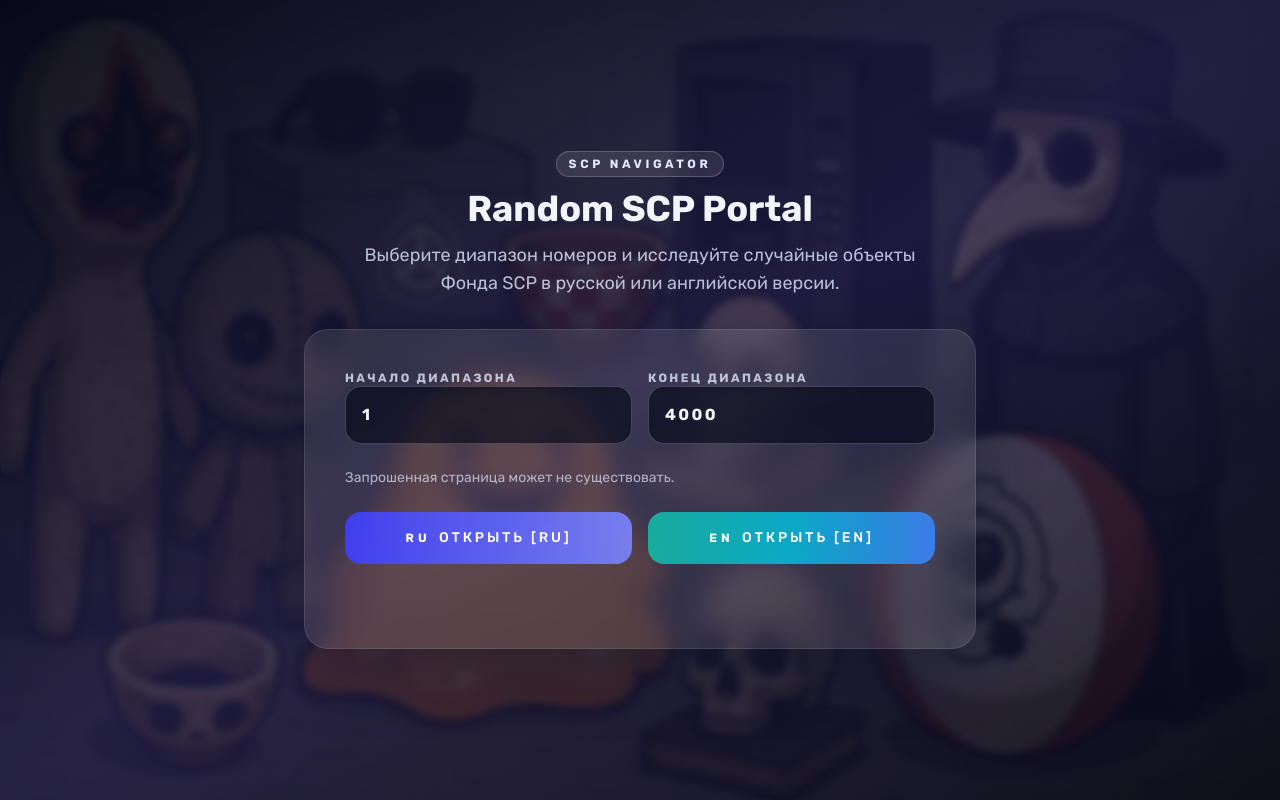
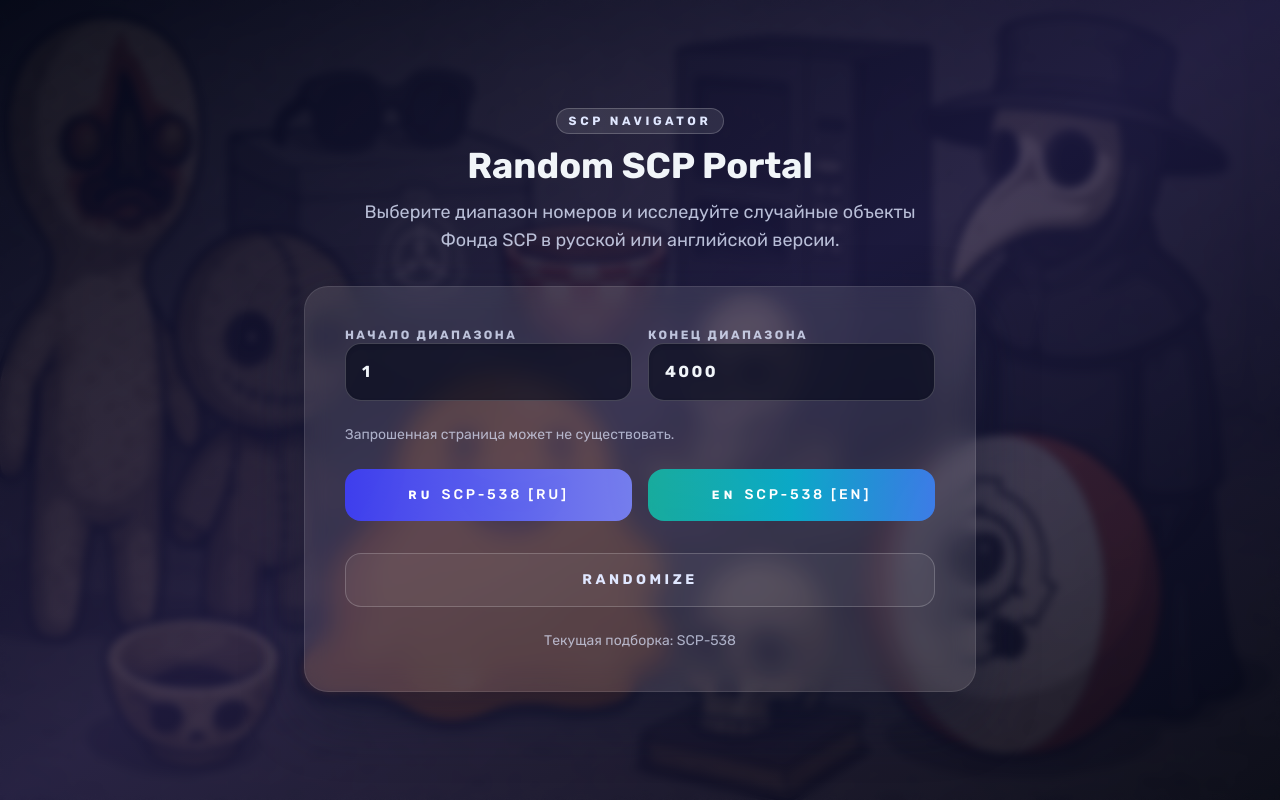
Before and after one commit to Arin112/random_scp, a plain HTML site: page index.html in a window 1280 px wide. Drawn offline with nearby package versions, Linux system fonts and the light colour scheme.

Commit message:
Refactor random SCP link generation UI
Replaces RU/EN open buttons with disabled anchor links that update after randomization, adds a 'Randomize' button, and improves feedback handling. This refactor streamlines the user flow and makes link generation more accessible and clear.

```diff
--- a/index.html
+++ b/index.html
@@ -103,46 +103,57 @@
             </p>
           </div>
           <div class="grid gap-4 sm:grid-cols-2">
-            <button
-              type="button"
-              id="open-ru"
-              class="group relative overflow-hidden rounded-2xl px-6 py-4 font-semibold uppercase tracking-[0.25em] text-sm text-white transition hover:shadow-aurora focus:outline-none focus-visible:ring-4 focus-visible:ring-white/60"
+            <a
+              id="link-ru"
+              href="#"
+              target="_blank"
+              rel="noopener"
+              class="group relative overflow-hidden rounded-2xl px-6 py-4 font-semibold uppercase tracking-[0.25em] text-sm text-white transition hover:shadow-aurora focus:outline-none focus-visible:ring-4 focus-visible:ring-white/60 pointer-events-none opacity-60"
+              aria-disabled="true"
             >
               <span
                 class="absolute inset-0 bg-gradient-to-r from-scp-iris-600 via-scp-iris-500 to-scp-iris-400 opacity-90 transition duration-300 group-hover:opacity-100"
               ></span>
               <span class="relative flex items-center justify-center gap-2">
-                <span class="hidden sm:inline text-xs tracking-[0.35em]"
-                  >RU</span
-                >
-                <span class="text-sm font-medium tracking-[0.2em]"
-                  >Открыть [RU]</span
-                >
+                <span class="hidden sm:inline text-xs tracking-[0.35em]">RU</span>
+                <span
+                  id="label-ru"
+                  class="text-sm font-medium tracking-[0.2em]"
+                ></span>
               </span>
-            </button>
-            <button
-              type="button"
-              id="open-en"
-              class="group relative overflow-hidden rounded-2xl px-6 py-4 font-semibold uppercase tracking-[0.25em] text-sm text-white transition hover:shadow-aurora focus:outline-none focus-visible:ring-4 focus-visible:ring-white/60"
+            </a>
+            <a
+              id="link-en"
+              href="#"
+              target="_blank"
+              rel="noopener"
+              class="group relative overflow-hidden rounded-2xl px-6 py-4 font-semibold uppercase tracking-[0.25em] text-sm text-white transition hover:shadow-aurora focus:outline-none focus-visible:ring-4 focus-visible:ring-white/60 pointer-events-none opacity-60"
+              aria-disabled="true"
             >
               <span
                 class="absolute inset-0 bg-gradient-to-r from-teal-500 via-cyan-500 to-blue-500 opacity-90 transition duration-300 group-hover:opacity-100"
               ></span>
               <span class="relative flex items-center justify-center gap-2">
-                <span class="hidden sm:inline text-xs tracking-[0.35em]"
-                  >EN</span
-                >
-                <span class="text-sm font-medium tracking-[0.2em]"
-                  >Открыть [EN]</span
-                >
+                <span class="hidden sm:inline text-xs tracking-[0.35em]">EN</span>
+                <span
+                  id="label-en"
+                  class="text-sm font-medium tracking-[0.2em]"
+                ></span>
               </span>
-            </button>
+            </a>
           </div>
+          <button
+            type="button"
+            id="randomize"
+            class="mt-2 flex w-full items-center justify-center gap-2 rounded-2xl border border-white/20 bg-white/5 px-6 py-4 text-sm font-semibold uppercase tracking-[0.25em] text-indigo-100 transition hover:border-white/40 hover:bg-white/10 focus:outline-none focus-visible:ring-4 focus-visible:ring-white/60"
+          >
+            Randomize
+          </button>
           <p
             id="feedback"
             role="status"
             aria-live="polite"
-            class="min-h-[1.25rem] text-sm text-indigo-100/70"
+            class="min-h-[1.25rem] text-sm text-indigo-100/70 text-center"
           ></p>
         </div>
       </section>
@@ -150,8 +161,11 @@
     <script>
       const startInput = document.querySelector("#range-start");
       const endInput = document.querySelector("#range-end");
-      const ruButton = document.querySelector("#open-ru");
-      const enButton = document.querySelector("#open-en");
+      const ruLink = document.querySelector("#link-ru");
+      const enLink = document.querySelector("#link-en");
+      const ruLabel = document.querySelector("#label-ru");
+      const enLabel = document.querySelector("#label-en");
+      const randomizeButton = document.querySelector("#randomize");
       const feedback = document.querySelector("#feedback");
 
       const ROUTES = {
@@ -172,48 +186,49 @@
         return value.toString();
       };
 
-      const setFeedback = (
-        message,
-        { isError = false, url = null, anchorText = "" } = {}
-      ) => {
+      const setFeedback = (message = "", { isError = false } = {}) => {
+        feedback.textContent = message;
         feedback.dataset.state = isError ? "error" : "idle";
-        feedback.classList.toggle("text-rose-300", isError);
-
-        if (isError || !url) {
-          feedback.textContent = message;
-          if (!isError) {
-            feedback.classList.remove("text-rose-300");
-          }
-          return;
+        if (isError) {
+          feedback.classList.add("text-rose-300");
+        } else {
+          feedback.classList.remove("text-rose-300");
         }
-
-        feedback.classList.remove("text-rose-300");
-        const link = document.createElement("a");
-        link.href = url;
-        link.target = "_blank";
-        link.rel = "noopener";
-        link.className =
-          "underline decoration-dashed decoration-2 underline-offset-4 text-indigo-100 hover:text-white transition";
-        link.textContent = anchorText || url;
-
-        feedback.textContent = message ? `${message} ` : "";
-        feedback.appendChild(link);
       };
 
       const getRandomInRange = (min, max) => {
         return Math.floor(Math.random() * (max - min + 1)) + min;
       };
 
-      const handleOpen = (locale) => {
+      const disableLinks = () => {
+        [ruLink, enLink].forEach((link) => {
+          link.href = "#";
+          link.setAttribute("aria-disabled", "true");
+          link.classList.add("pointer-events-none", "opacity-60");
+        });
+        ruLabel.textContent = "—";
+        enLabel.textContent = "—";
+      };
+
+      const updateLink = (element, labelElement, url, label) => {
+        element.href = url;
+        element.setAttribute("aria-disabled", "false");
+        element.classList.remove("pointer-events-none", "opacity-60");
+        labelElement.textContent = label;
+      };
+
+      const randomize = () => {
         const start = clampRange(parseInt(startInput.value, 10));
         const end = clampRange(parseInt(endInput.value, 10));
 
         if (start === null || end === null) {
+          disableLinks();
           setFeedback("Введите корректные числа в оба поля.", { isError: true });
           return;
         }
 
         if (start > end) {
+          disableLinks();
           setFeedback("Начало диапазона не может быть больше конца.", {
             isError: true,
           });
@@ -222,25 +237,38 @@
 
         const randomId = getRandomInRange(start, end);
         const formattedId = formatId(randomId);
-        const targetUrl = `${ROUTES[locale]}${formattedId}`;
 
-        setFeedback("Последняя открытая страница", {
-          url: targetUrl,
-          anchorText: `SCP-${formattedId} [${locale.toUpperCase()}]`,
-        });
-        window.open(targetUrl, "_blank", "noopener");
+        updateLink(
+          ruLink,
+          ruLabel,
+          `${ROUTES.ru}${formattedId}`,
+          `SCP-${formattedId} [RU]`
+        );
+        updateLink(
+          enLink,
+          enLabel,
+          `${ROUTES.en}${formattedId}`,
+          `SCP-${formattedId} [EN]`
+        );
+
+        setFeedback(`Текущая подборка: SCP-${formattedId}`);
       };
 
-      ruButton.addEventListener("click", () => handleOpen("ru"));
-      enButton.addEventListener("click", () => handleOpen("en"));
+      randomizeButton.addEventListener("click", randomize);
 
       [startInput, endInput].forEach((input) => {
         input.addEventListener("input", () => {
+          disableLinks();
           if (feedback.dataset.state === "error") {
             setFeedback("");
+          } else {
+            setFeedback("Нажмите Randomize для новой подборки.");
           }
         });
       });
+
+      disableLinks();
+      randomize();
     </script>
   </body>
 </html>
```
